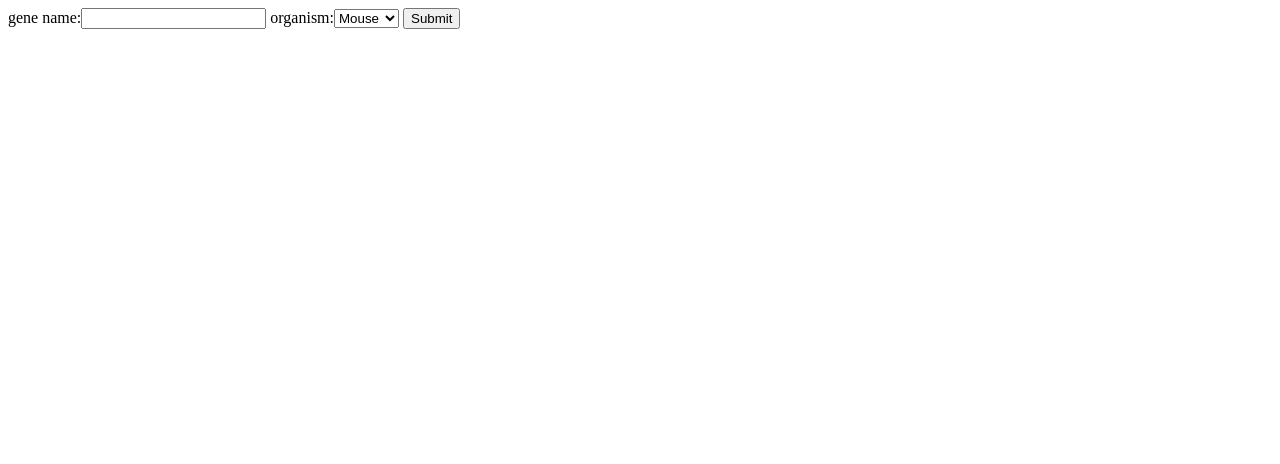
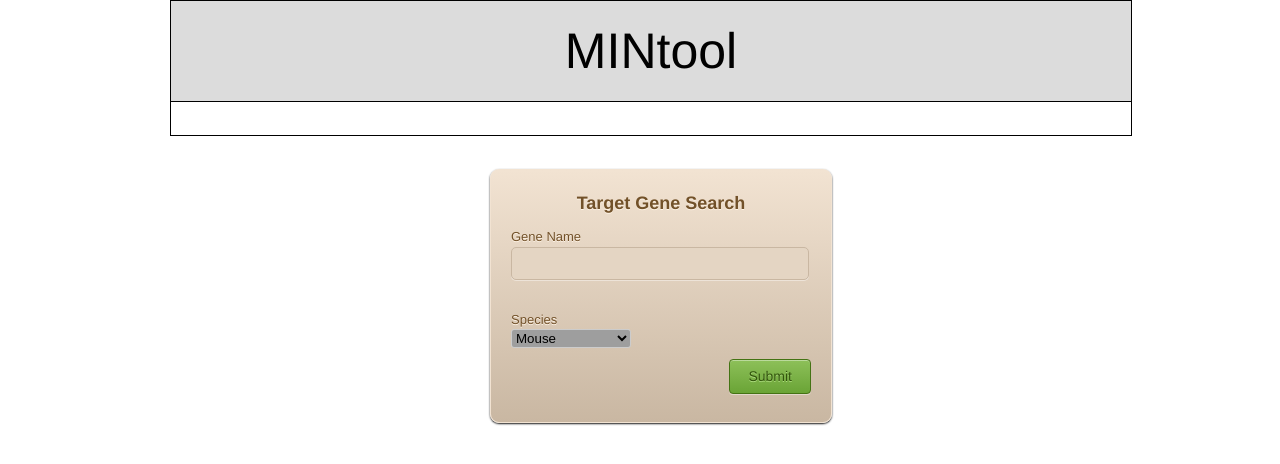
Before and after one commit to sbultmann/scytools, a Django app: page /mintool/ in a window 1280 px wide. Shown: the top 464 px of the page. Run offline with Django 3.2, Linux system fonts and the light colour scheme; grey boxes are pictures that could not be loaded.

Commit message:
almost done  - fix last bugs

```diff
--- a/mintool/forms.py
+++ b/mintool/forms.py
@@ -4,4 +4,4 @@ from django import forms
 class RequestForm(forms.Form):
     CHOICES = (('Mouse', 'Mouse'),('Human', 'Human'),)
     gene_name = forms.CharField(label='gene name', max_length=100)
-    organism = forms.CharField(label='organism',widget=forms.Select(choices=CHOICES))
+    organism = forms.CharField(label='organism', widget=forms.Select(choices=CHOICES))
--- a/mintool/static/mintool/mintool.css
+++ b/mintool/static/mintool/mintool.css
@@ -138,14 +138,128 @@ p {
 }
 
 
-/*#gRNA_container :hover,
-#gRNA_container :focus,
-#gRNA_container :active {
-    background-color: gainsboro;
-}*/
-/*
-.isoform_display :hover,
-.isoform_display :focus,
-.isoform_display :active {
-    background-color: gainsboro;
-}*/
+.form-container {
+   border: 1px solid #f2e3d2;
+   background: #c9b7a2;
+   background: -webkit-gradient(linear, left top, left bottom, from(#f2e3d2), to(#c9b7a2));
+   background: -webkit-linear-gradient(top, #f2e3d2, #c9b7a2);
+   background: -moz-linear-gradient(top, #f2e3d2, #c9b7a2);
+   background: -ms-linear-gradient(top, #f2e3d2, #c9b7a2);
+   background: -o-linear-gradient(top, #f2e3d2, #c9b7a2);
+   background-image: -ms-linear-gradient(top, #f2e3d2 0%, #c9b7a2 100%);
+   -webkit-border-radius: 9px;
+   -moz-border-radius: 9px;
+   border-radius: 9px;
+   -webkit-box-shadow: rgba(000,000,000,0.9) 0 1px 2px, inset rgba(255,255,255,0.4) 0 0px 0;
+   -moz-box-shadow: rgba(000,000,000,0.9) 0 1px 2px, inset rgba(255,255,255,0.4) 0 0px 0;
+   box-shadow: rgba(000,000,000,0.9) 0 1px 2px, inset rgba(255,255,255,0.4) 0 0px 0;
+   font-family: 'Helvetica Neue',Helvetica,sans-serif;
+   text-decoration: none;
+   vertical-align: middle;
+   min-width:300px;
+   padding:20px;
+   width:300px;
+   }
+#id_gene_name {
+   border: 1px solid #c9b7a2;
+   background: #e4d5c3;
+   -webkit-border-radius: 5px;
+   -moz-border-radius: 5px;
+   border-radius: 5px;
+   color: #c9b7a2;
+   -webkit-box-shadow: rgba(255,255,255,0.4) 0 1px 0, inset rgba(000,000,000,0.7) 0 0px 0px;
+   -moz-box-shadow: rgba(255,255,255,0.4) 0 1px 0, inset rgba(000,000,000,0.7) 0 0px 0px;
+   box-shadow: rgba(255,255,255,0.4) 0 1px 0, inset rgba(000,000,000,0.7) 0 0px 0px;
+   padding:8px;
+   margin-bottom:20px;
+   width:280px;
+   }
+#id_gene_name:focus {
+   background: #fff;
+   color: #725129;
+   }
+.form-container h2 {
+   text-shadow: #fdf2e4 0 1px 0;
+   font-size:18px;
+   margin: 0 0 10px 0;
+   font-weight:bold;
+   text-align:center;
+    }
+.form-title {
+   margin-bottom:10px;
+   color: #725129;
+   text-shadow: #fdf2e4 0 1px 0;
+   }
+.submit-container {
+   margin:8px 0;
+   text-align:right;
+   }
+.submit-button {
+   border: 1px solid #447314;
+   background: #6aa436;
+   background: -webkit-gradient(linear, left top, left bottom, from(#8dc059), to(#6aa436));
+   background: -webkit-linear-gradient(top, #8dc059, #6aa436);
+   background: -moz-linear-gradient(top, #8dc059, #6aa436);
+   background: -ms-linear-gradient(top, #8dc059, #6aa436);
+   background: -o-linear-gradient(top, #8dc059, #6aa436);
+   background-image: -ms-linear-gradient(top, #8dc059 0%, #6aa436 100%);
+   -webkit-border-radius: 4px;
+   -moz-border-radius: 4px;
+   border-radius: 4px;
+   -webkit-box-shadow: rgba(255,255,255,0.4) 0 1px 0, inset rgba(255,255,255,0.4) 0 1px 0;
+   -moz-box-shadow: rgba(255,255,255,0.4) 0 1px 0, inset rgba(255,255,255,0.4) 0 1px 0;
+   box-shadow: rgba(255,255,255,0.4) 0 1px 0, inset rgba(255,255,255,0.4) 0 1px 0;
+   text-shadow: #addc7e 0 1px 0;
+   color: #31540c;
+   font-family: helvetica, serif;
+   padding: 8.5px 18px;
+   font-size: 14px;
+   text-decoration: none;
+   vertical-align: middle;
+   }
+.submit-button:hover {
+   border: 1px solid #447314;
+   text-shadow: #31540c 0 1px 0;
+   background: #6aa436;
+   background: -webkit-gradient(linear, left top, left bottom, from(#8dc059), to(#6aa436));
+   background: -webkit-linear-gradient(top, #8dc059, #6aa436);
+   background: -moz-linear-gradient(top, #8dc059, #6aa436);
+   background: -ms-linear-gradient(top, #8dc059, #6aa436);
+   background: -o-linear-gradient(top, #8dc059, #6aa436);
+   background-image: -ms-linear-gradient(top, #8dc059 0%, #6aa436 100%);
+   color: #fff;
+   }
+.submit-button:active {
+   text-shadow: #31540c 0 1px 0;
+   border: 1px solid #447314;
+   background: #8dc059;
+   background: -webkit-gradient(linear, left top, left bottom, from(#6aa436), to(#6aa436));
+   background: -webkit-linear-gradient(top, #6aa436, #8dc059);
+   background: -moz-linear-gradient(top, #6aa436, #8dc059);
+   background: -ms-linear-gradient(top, #6aa436, #8dc059);
+   background: -o-linear-gradient(top, #6aa436, #8dc059);
+   background-image: -ms-linear-gradient(top, #6aa436 0%, #8dc059 100%);
+   color: #fff;
+   }
+
+#id_organism {
+    border: 1px solid #ccc;
+    width: 120px;
+    border-radius: 3px;
+    overflow: hidden;
+    background: #fafafa url("img/icon-select.png") no-repeat 90% 50%;
+}
+
+#id_organism select {
+    padding: 5px 8px;
+    width: 130%;
+    border: none;
+    box-shadow: none;
+    background: transparent;
+    background-image: none;
+    -webkit-appearance: none;
+}
+
+#id_organism select:focus {
+    outline: none;
+}
--- a/mintool/templates/mintool/index.html
+++ b/mintool/templates/mintool/index.html
@@ -2,13 +2,38 @@
 <html lang="en">
 <head>
     <meta charset="UTF-8">
-    <title>Title</title>
+    {% load static %}
+    <link rel="stylesheet" type="text/css" href="{% static 'mintool/reset.css' %}"/>
+    <link rel="stylesheet" type="text/css" href="{% static 'mintool/text.css' %}"/>
+    <link rel="stylesheet" type="text/css" href="{% static 'mintool/960.css' %}"/>
+    <link rel="stylesheet" type="text/css" href="{% static 'mintool/mintool.css' %}"/>
+    <title>MINtool</title>
 </head>
 <body>
-<form action="/mintool/" method="post">
-    {% csrf_token %}
-    {{ form }}
-    <input type="submit" value="Submit" />
-</form>
+<div class="container_12">
+    <div class="grid_12" id="header">MINtool</div>
+    <div class="clear"></div>
+
+    <div class="grid_12" id="nav-bar"></div>
+    <div class="clear"></div>
+    <div class="grid_12" id="seperator"></div>
+    <div class="clear"></div>
+    <div class="grid_4" style="width: 300px;height: 10px;"> </div>
+    <div class="grid_4">
+        <form action="/mintool/" method="post" class="form-container">
+            <div class="form-title"><h2>Target Gene Search</h2></div>
+            {% csrf_token %}
+            <div class="form-title">Gene Name{{ form.gene_name}}</div>
+            <div class="form-title">Species<br>{{ form.organism}}</div>
+
+            <div class="submit-container">
+            <input type="submit" value="Submit" class="submit-button"/>
+                </div>
+        </form>
+    </div>
+    <div class="grid_4"></div>
+    <div class="clear"></div>
+</div>
+
 </body>
 </html>
--- a/mintool/templates/mintool/main_results.html
+++ b/mintool/templates/mintool/main_results.html
@@ -86,11 +86,11 @@
         {% for Gene in result %}
             <div class="grid_4 {% if forloop.last %} omega"{% endif %} id="result" acc={{ Gene.Accession }}>
                 <p id="gene_name">{{ Gene.Gene_Name }} </p>
-                <p>{{ Gene.Description }}</p>
+                <p>{{ Gene.Description | safe }}</p>
             </div>
         {% endfor %}
     </div>
-    <div class="grid_4">
+    <div class="grid_4" id="section_2">
         <div class="grid_4 alpha" id="sub_header_2">II. Select Isoform</div>
         <div class="grid_4">
             <p id="gene_name">Why do I have to pick an isoform?</p>
```
Also changed, not shown: mintool/functions/entrez.py (+111 -67 lines), 1 other file.
